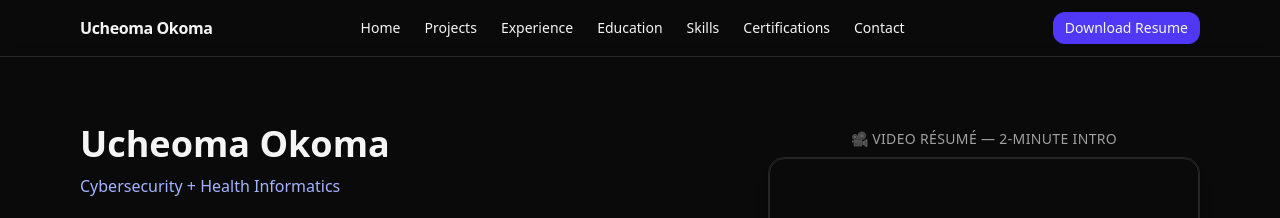
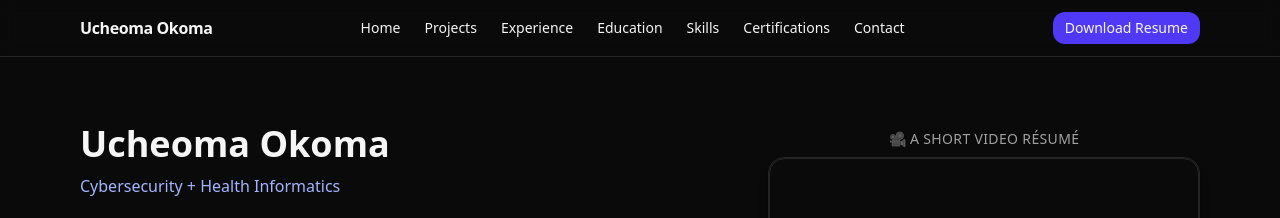
Before and after one commit to Oucheoma/Personal-Portfolio, a React (Vite) app: page / in a window 1280 px wide. Shown: the top 218 px of the page. Built offline with nearby package versions, Linux system fonts and the light colour scheme.

Commit message:
Changed video resume title

```diff
--- a/src/App.jsx
+++ b/src/App.jsx
@@ -210,7 +210,7 @@ export default function Portfolio() {
   {/* Right: Video Résumé (desktop/laptop) */}
   <div className="hidden md:flex flex-col items-center">
     <p className="text-sm text-neutral-400 mb-2 font-medium uppercase tracking-wide text-center">
-      🎥 Video Résumé — 2-Minute Intro
+      🎥 A Short Video Résumé
     </p>
     <div className="aspect-video w-full rounded-2xl overflow-hidden border border-neutral-800 shadow-lg max-w-md">
       <div className="aspect-video w-full rounded-2xl overflow-hidden border border-neutral-800 shadow-lg max-w-md">
```
